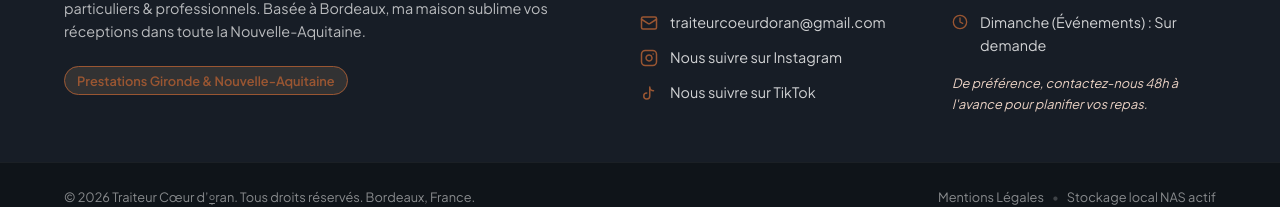
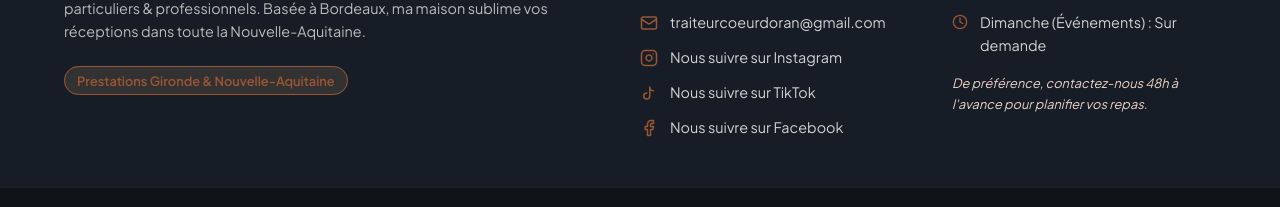
Before and after one commit to Solarusastoras/coeurdoran, a React (Create React App) app: page / in a window 1280 px wide. Shown: the part 4472-4679 px from the top of the page. Built offline with nearby package versions, Linux system fonts and the light colour scheme; no server answers; the HTML template or start-up script is replaced by a standard one; a web font is replaced by a local one.

Commit message:
feat: implement footer component and workshop reservation interface with booking logic

```diff
--- a/src/components/Footer.js
+++ b/src/components/Footer.js
@@ -1,6 +1,23 @@
 import React from 'react';
 import { Phone, Mail, MapPin, Clock } from 'lucide-react';
 import './Footer.scss';
+
+const FacebookIcon = ({ size = 18, className }) => (
+  <svg
+    xmlns="http://www.w3.org/2000/svg"
+    width={size}
+    height={size}
+    viewBox="0 0 24 24"
+    fill="none"
+    stroke="currentColor"
+    strokeWidth="2"
+    strokeLinecap="round"
+    strokeLinejoin="round"
+    className={className}
+  >
+    <path d="M18 2h-3a5 5 0 0 0-5 5v3H7v4h3v8h4v-8h3l1-4h-4V7a1 1 0 0 1 1-1h3z" />
+  </svg>
+);
 
 const InstagramIcon = ({ size = 18, className }) => (
   <svg
@@ -79,6 +96,10 @@ export default function Footer() {
               <TikTokIcon size={18} className="contact-icon" />
               <a href="https://www.tiktok.com/@coeur.doran33" target="_blank" rel="noopener noreferrer">Nous suivre sur TikTok</a>
             </li>
+            <li>
+              <FacebookIcon size={18} className="contact-icon" />
+              <a href="https://www.facebook.com/profile.php?id=61568603632434" target="_blank" rel="noopener noreferrer">Nous suivre sur Facebook</a>
+            </li>
           </ul>
         </div>
 
--- a/src/components/Workshops.js
+++ b/src/components/Workshops.js
@@ -111,6 +111,30 @@ export default function Workshops() {
         ...prev,
         [formData.workshopId]: newSpots
       }));
+
+      // Générer le mailto pré-rempli pour envoyer les détails de la réservation
+      const workshopTitle = selectedWorkshopDetails?.title || 'Atelier';
+      const subject = `[Réservation Atelier] ${workshopTitle} - ${formData.firstName} ${formData.lastName}`;
+      const body = `Bonjour Djaouida,
+
+Une nouvelle demande d'inscription pour un atelier culinaire a été soumise :
+
+- Atelier : ${workshopTitle}
+- Nom : ${formData.lastName}
+- Prénom : ${formData.firstName}
+- Profil : ${formData.isCompany ? 'Entreprise' : 'Particulier'}
+- E-mail : ${formData.email}
+- Téléphone : ${formData.phone}
+- Places demandées : ${formData.participants}
+- Remarques / Notes : ${formData.notes || 'Aucune'}
+
+Merci de recontacter ce client pour confirmer et finaliser la réservation.`;
+
+      const mailtoUrl = `mailto:traiteurcoeurdoran@gmail.com?subject=${encodeURIComponent(subject)}&body=${encodeURIComponent(body)}`;
+
+      // Déclencher le mailto
+      window.location.href = mailtoUrl;
+
       setIsSubmitted(true);
     } catch (err) {
       console.error(err);
@@ -271,7 +295,7 @@ export default function Workshops() {
                   <p className="price-total"><strong>Montant estimé :</strong> {selectedWorkshopDetails ? selectedWorkshopDetails.price * formData.participants : 0}€</p>
                 </div>
                 <p className="success-next-steps">
-                  Djaouida étudie votre demande et prendra contact avec vous par téléphone au <strong>{formData.phone}</strong> ou par email à <strong>{formData.email}</strong>.
+                  Un e-mail pré-rempli avec vos détails a été ouvert. Veuillez l'envoyer pour transmettre votre demande à <strong>traiteurcoeurdoran@gmail.com</strong>. Djaouida étudiera votre demande et vous recontactera par téléphone au <strong>{formData.phone}</strong>.
                 </p>
                 <button
                   className="btn btn-outline btn-block"
```
Also changed, not shown: public/robots.txt (added).
